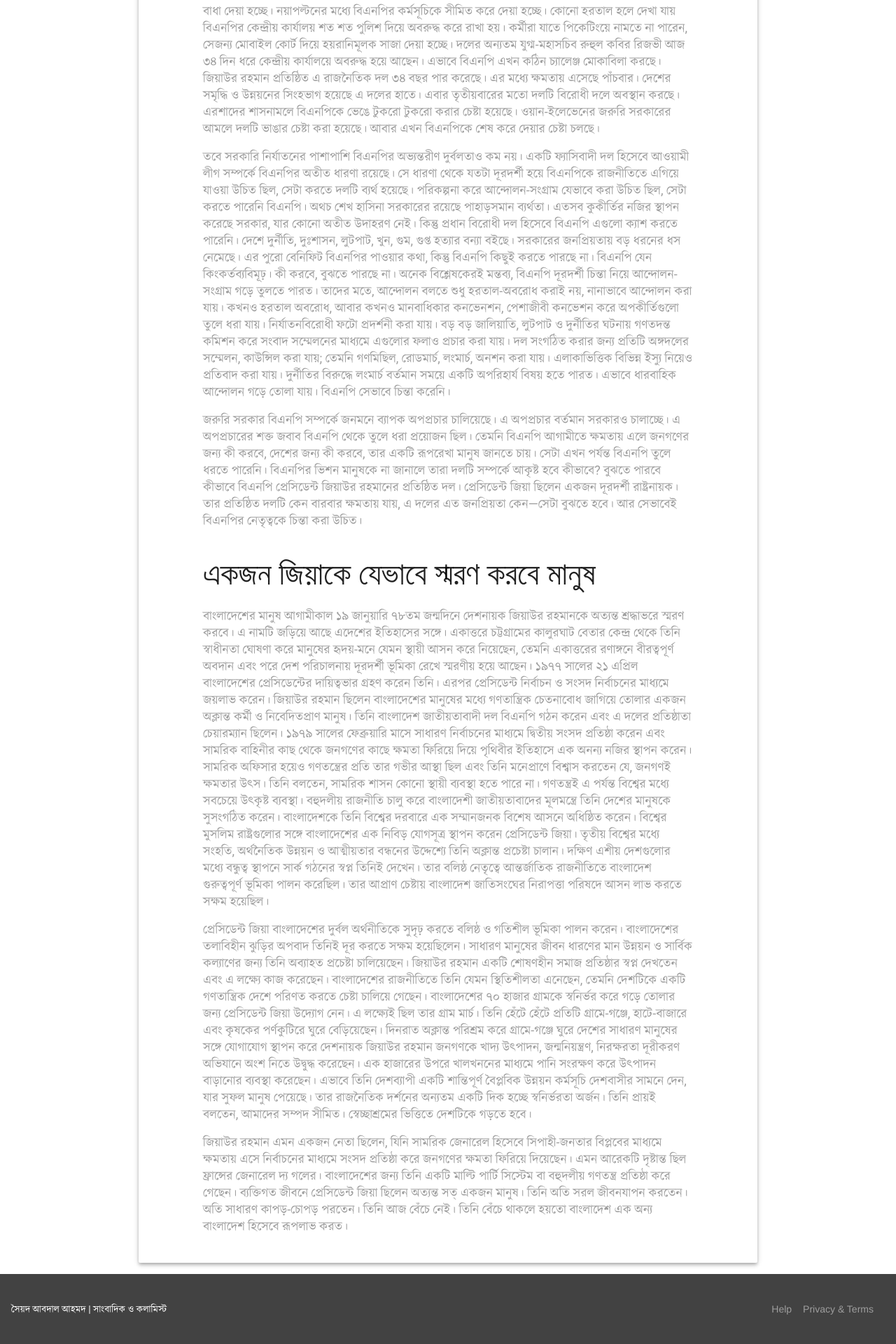
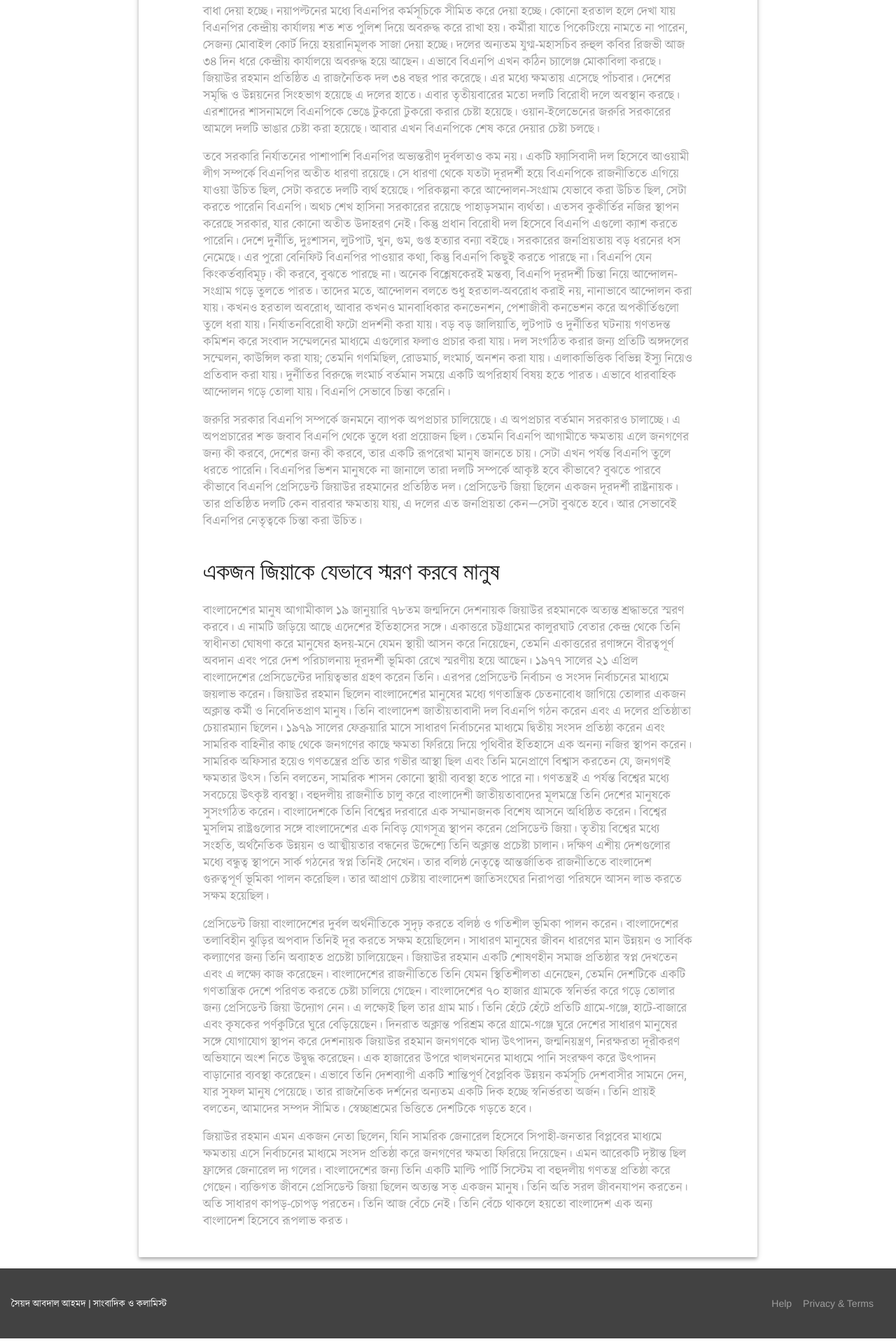
Before and after one commit to abdal62/abdal62.github.io, a Jekyll site: the page built from _posts/2013-01-18-জিয়ার-দল-বিএনপি-এখন-কঠিন-সময়ে.md, in a window 1280 px wide. Shown: the part 1996-3916 px from the top of the page at 70% size. Built offline with Jekyll 4.4.1, drawn with Linux system fonts in a browser that asks for light colours; nearby versions of some CDN libraries.

Commit message:
Updated 2013-01-18-জিয়ার-দল-বিএনপি-এখন-কঠিন-সময়ে.md

```diff
--- a/_posts/2013-01-18-জিয়ার-দল-বিএনপি-এখন-কঠিন-সময়ে.md
+++ b/_posts/2013-01-18-জিয়ার-দল-বিএনপি-এখন-কঠিন-সময়ে.md
@@ -21,7 +21,7 @@ published: true
 
 জরুরি সরকার বিএনপি সম্পর্কে জনমনে ব্যাপক অপপ্রচার চালিয়েছে। এ অপপ্রচার বর্তমান সরকারও চালাচ্ছে। এ অপপ্রচারের শক্ত জবাব বিএনপি থেকে তুলে ধরা প্রয়োজন ছিল। তেমনি বিএনপি আগামীতে ক্ষমতায় এলে জনগণের জন্য কী করবে, দেশের জন্য কী করবে, তার একটি রূপরেখা মানুষ জানতে চায়। সেটা এখন পর্যন্ত বিএনপি তুলে ধরতে পারেনি। বিএনপির ভিশন মানুষকে না জানালে তারা দলটি সম্পর্কে আকৃষ্ট হবে কীভাবে? বুঝতে পারবে কীভাবে বিএনপি প্রেসিডেন্ট জিয়াউর রহমানের প্রতিষ্ঠিত দল। প্রেসিডেন্ট জিয়া ছিলেন একজন দূরদর্শী রাষ্ট্রনায়ক। তার প্রতিষ্ঠিত দলটি কেন বারবার ক্ষমতায় যায়, এ দলের এত জনপ্রিয়তা কেন—সেটা বুঝতে হবে। আর সেভাবেই বিএনপির নেতৃত্বকে চিন্তা করা উচিত।
 
-## একজন জিয়াকে যেভাবে স্মরণ করবে মানুষ
+### একজন জিয়াকে যেভাবে স্মরণ করবে মানুষ
 বাংলাদেশের মানুষ আগামীকাল ১৯ জানুয়ারি ৭৮তম জন্মদিনে দেশনায়ক জিয়াউর রহমানকে অত্যন্ত শ্রদ্ধাভরে স্মরণ করবে। এ নামটি জড়িয়ে আছে এদেশের ইতিহাসের সঙ্গে। একাত্তরে চট্টগ্রামের কালুরঘাট বেতার কেন্দ্র থেকে তিনি স্বাধীনতা ঘোষণা করে মানুষের হৃদয়-মনে যেমন স্থায়ী আসন করে নিয়েছেন, তেমনি একাত্তরের রণাঙ্গনে বীরত্বপূর্ণ অবদান এবং পরে দেশ পরিচালনায় দূরদর্শী ভূমিকা রেখে স্মরণীয় হয়ে আছেন। ১৯৭৭ সালের ২১ এপ্রিল বাংলাদেশের প্রেসিডেন্টের দায়িত্বভার গ্রহণ করেন তিনি। এরপর প্রেসিডেন্ট নির্বাচন ও সংসদ নির্বাচনের মাধ্যমে জয়লাভ করেন। জিয়াউর রহমান ছিলেন বাংলাদেশের মানুষের মধ্যে গণতান্ত্রিক চেতনাবোধ জাগিয়ে তোলার একজন অক্লান্ত কর্মী ও নিবেদিতপ্রাণ মানুষ। তিনি বাংলাদেশ জাতীয়তাবাদী দল বিএনপি গঠন করেন এবং এ দলের প্রতিষ্ঠাতা চেয়ারম্যান ছিলেন। ১৯৭৯ সালের ফেব্রুয়ারি মাসে সাধারণ নির্বাচনের মাধ্যমে দ্বিতীয় সংসদ প্রতিষ্ঠা করেন এবং সামরিক বাহিনীর কাছ থেকে জনগণের কাছে ক্ষমতা ফিরিয়ে দিয়ে পৃথিবীর ইতিহাসে এক অনন্য নজির স্থাপন করেন। সামরিক অফিসার হয়েও গণতন্ত্রের প্রতি তার গভীর আস্থা ছিল এবং তিনি মনেপ্রাণে বিশ্বাস করতেন যে, জনগণই ক্ষমতার উত্স। তিনি বলতেন, সামরিক শাসন কোনো স্থায়ী ব্যবস্থা হতে পারে না। গণতন্ত্রই এ পর্যন্ত বিশ্বের মধ্যে সবচেয়ে উত্কৃষ্ট ব্যবস্থা।
 বহুদলীয় রাজনীতি চালু করে বাংলাদেশী জাতীয়তাবাদের মূলমন্ত্রে তিনি দেশের মানুষকে সুসংগঠিত করেন। বাংলাদেশকে তিনি বিশ্বের দরবারে এক সম্মানজনক বিশেষ আসনে অধিষ্ঠিত করেন। বিশ্বের মুসলিম রাষ্ট্রগুলোর সঙ্গে বাংলাদেশের এক নিবিড় যোগসূত্র স্থাপন করেন প্রেসিডেন্ট জিয়া। তৃতীয় বিশ্বের মধ্যে সংহতি, অর্থনৈতিক উন্নয়ন ও আত্মীয়তার বন্ধনের উদ্দেশ্যে তিনি অক্লান্ত প্রচেষ্টা চালান। দক্ষিণ এশীয় দেশগুলোর মধ্যে বন্ধুত্ব স্থাপনে সার্ক গঠনের স্বপ্ন তিনিই দেখেন। তার বলিষ্ঠ নেতৃত্বে আন্তর্জাতিক রাজনীতিতে বাংলাদেশ গুরুত্বপূর্ণ ভূমিকা পালন করেছিল। তার আপ্রাণ চেষ্টায় বাংলাদেশ জাতিসংঘের নিরাপত্তা পরিষদে আসন লাভ করতে সক্ষম হয়েছিল।
 
```
